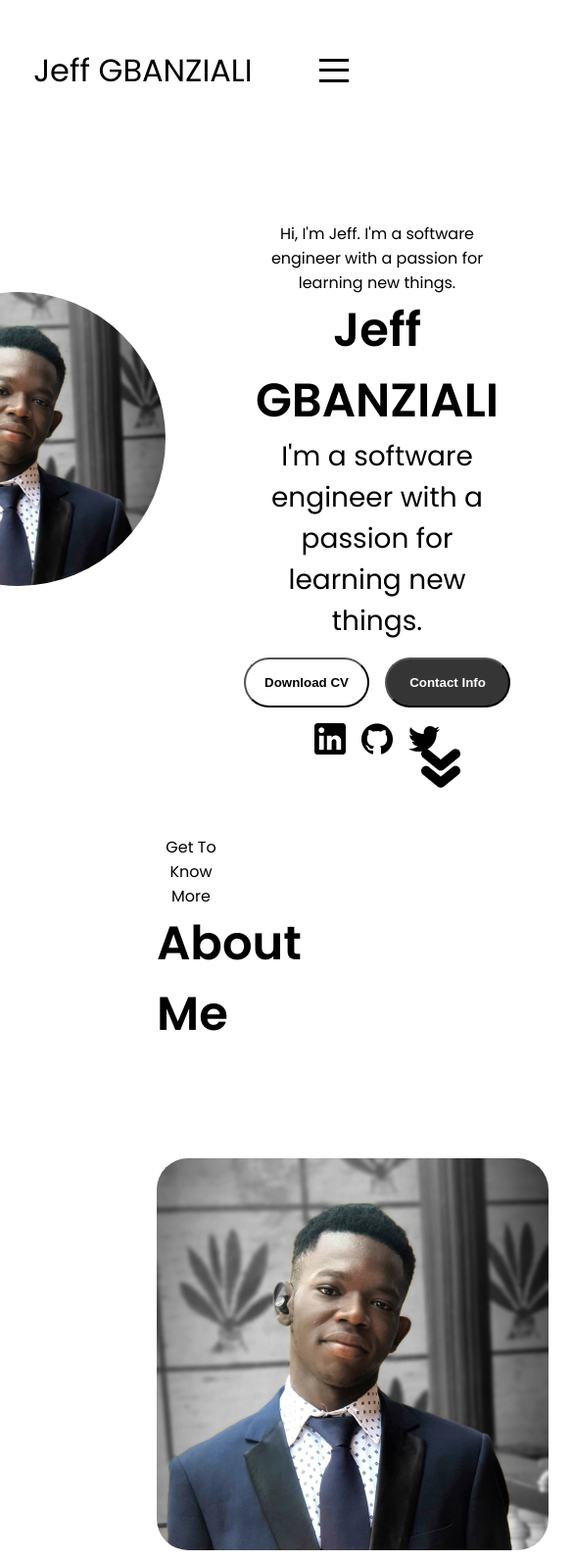
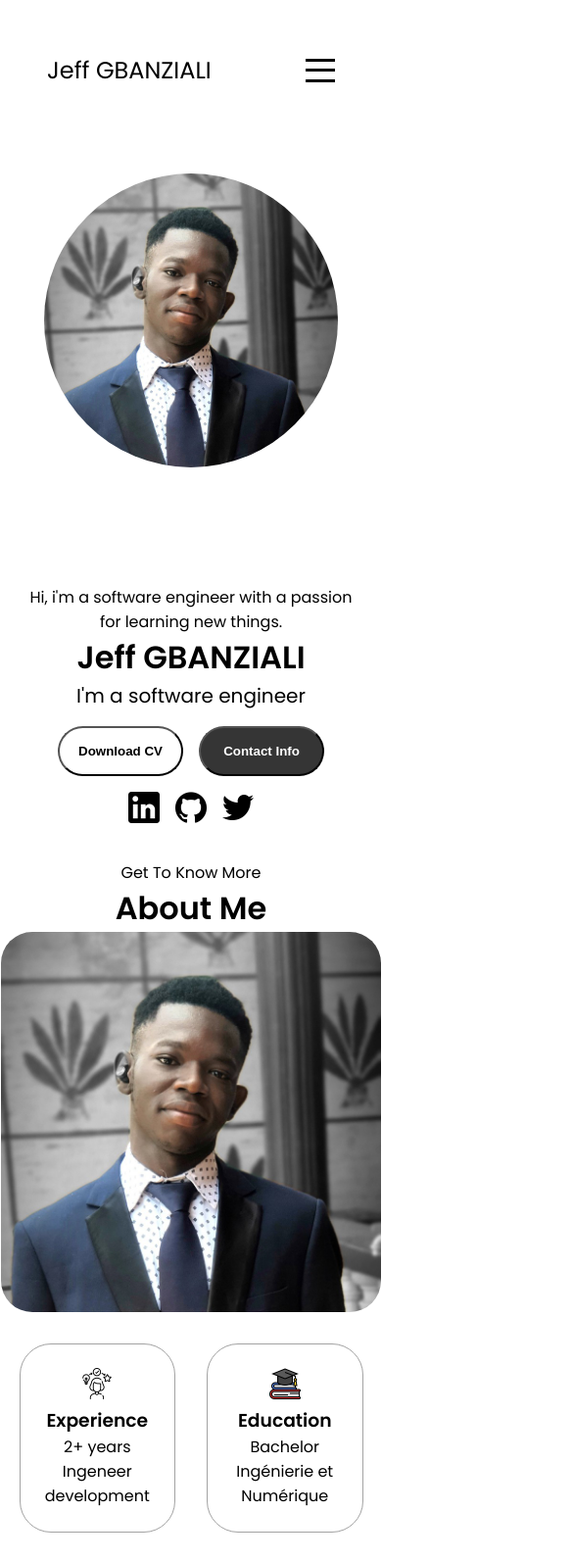
Before and after one commit to jeffgbanziali/My_PortFolio, a plain HTML site: page index.html in a window 390 px wide. Shown: the top 1593 px of the page at 98% size, 585 px wide, since content can reach past the window. Drawn offline with Linux system fonts and the light colour scheme.

Commit message:
first commit

```diff
--- a/index.html
+++ b/index.html
@@ -63,12 +63,12 @@
       </div>
       <div class="section_text">
         <p class="section_text_p1">
-          Hi, I'm Jeff. I'm a software engineer with a passion for learning new
+          Hi, i'm a software engineer with a passion for learning new
           things.
         </p>
         <h1 class="title">Jeff GBANZIALI</h1>
         <p class="section_text_p2">
-          I'm a software engineer with a passion for learning new things.
+          I'm a software engineer
         </p>
         <div class="btn-container">
           <button
@@ -77,7 +77,7 @@
           >
             Download CV
           </button>
-          <button class="btn btn-color-2" onclick="location.href('./#contact')">
+          <button class="btn btn-color-2" onclick="location.href='./#contact'">
             Contact Info
           </button>
         </div>
@@ -126,7 +126,7 @@
             </div>
             <div class="about-details-container">
                 <div class="about-containers">
-                    <div class="details-containers">
+                    <div class="details-container">
                     <img
                     src="./assets/experience.png"
                     alt="Experience icon"
@@ -139,7 +139,7 @@
                         2+ years <br /> Ingeneer development
                     </p>
                     </div>
-                    <div class="details-containers">
+                    <div class="details-container">
                     <img
                     src="./assets/education.png"
                     alt="Experience icon"
--- a/mediaqueries.css
+++ b/mediaqueries.css
@@ -1,3 +1,14 @@
+@media screen and (max-width:1400px){
+    #profile {
+        height: 83vh;
+        margin-bottom: 6rem;
+    }
+    .about-containers {
+        flex-wrap: wrap;
+    }
+}
+
+
 @media screen and (max-width:1200px){
     #ds-navbar {
         display: none;
@@ -6,5 +17,89 @@
     #hamburger-nav {
         display: flex;
     }
+    #experience, .experience-details-container {
+        margin-top:2rem
+    }
+    #profile, .section-container {
+       display: block;
+    }
+
+    .arrow {
+        display: none;
+    }
+    section, .section-container {
+        height: fit-content;
+    }
+    section {
+        margin: 0 5%;
+    }
+
+    .section_pic-container {
+        width: 275px;
+        height: 275px;
+        margin: 0 auto 2rem;
+    }
+    .about-containers {
+        margin-top: 0;
+    }
 
 }
+
+
+@media screen and (max-width:600px){
+
+    #contact, footer {
+        height: 40vh;
+    }
+    #profile {
+        height: 83vh;
+        margin-bottom: 0;
+    }
+    article {
+        font-size: 1rem;
+    }
+    footer nav {
+        height: fit-content;
+        margin-bottom: 2rem;
+    }
+    .about-containers, .contact-info-upper-container .btn-container {
+flex-wrap: wrap;
+    }
+    .contact-info-container {
+        margin: 5px;
+    }
+    .contact-info-container p , .nav-links li a {
+        font-size: 1rem;
+    }
+    .experience-sub-title {
+        font-size: 1.25rem;
+    }
+
+    .logo {
+        font-size: 1.5rem;
+    }
+
+    .nav-links {
+        flex-direction: column;
+        gap: 0.5rem;
+        text-align: center;
+    }
+    .section_pic-container {
+        width: auto;
+        height: 46vh;
+        justify-content: center;
+    }
+
+    .section_text_p2 {
+        font-size: 1.25rem;
+    }
+    .title {
+        font-size: 2rem;
+    }
+    .text-container {
+        text-align: justify;
+    }
+
+
+
+}
```
